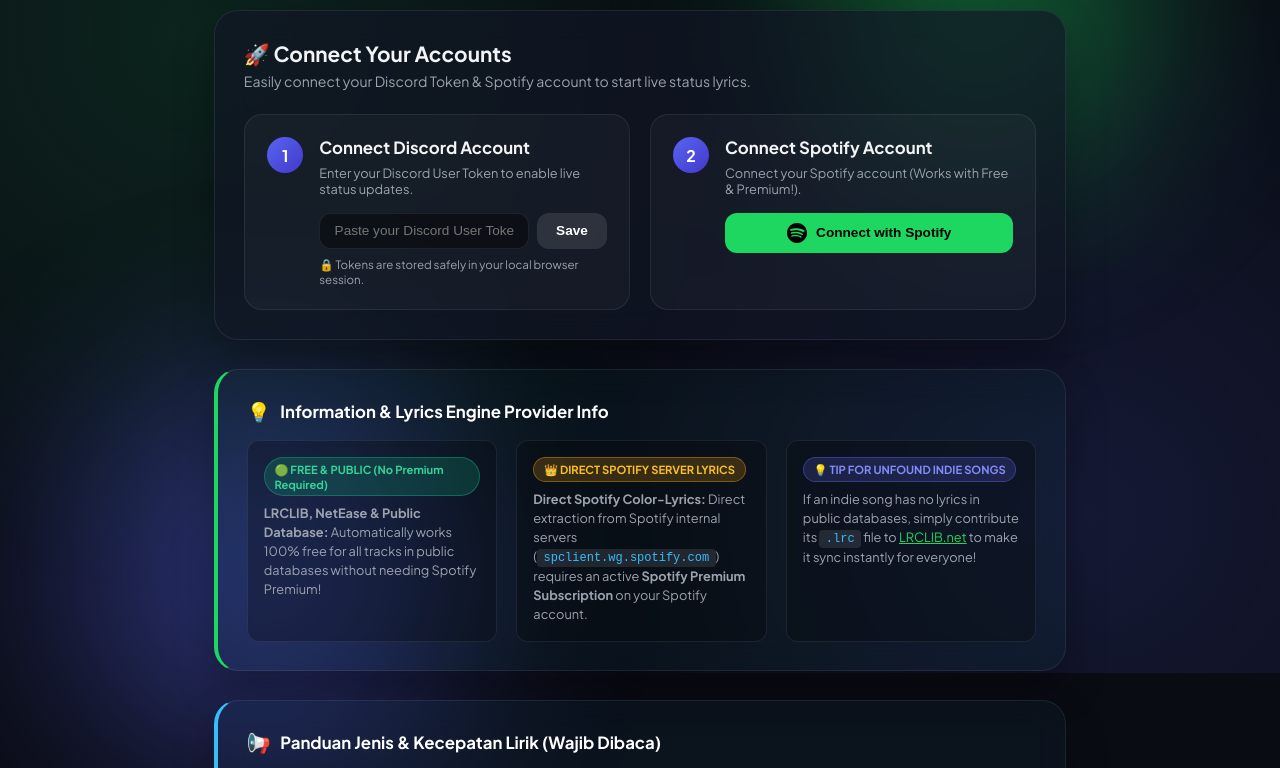
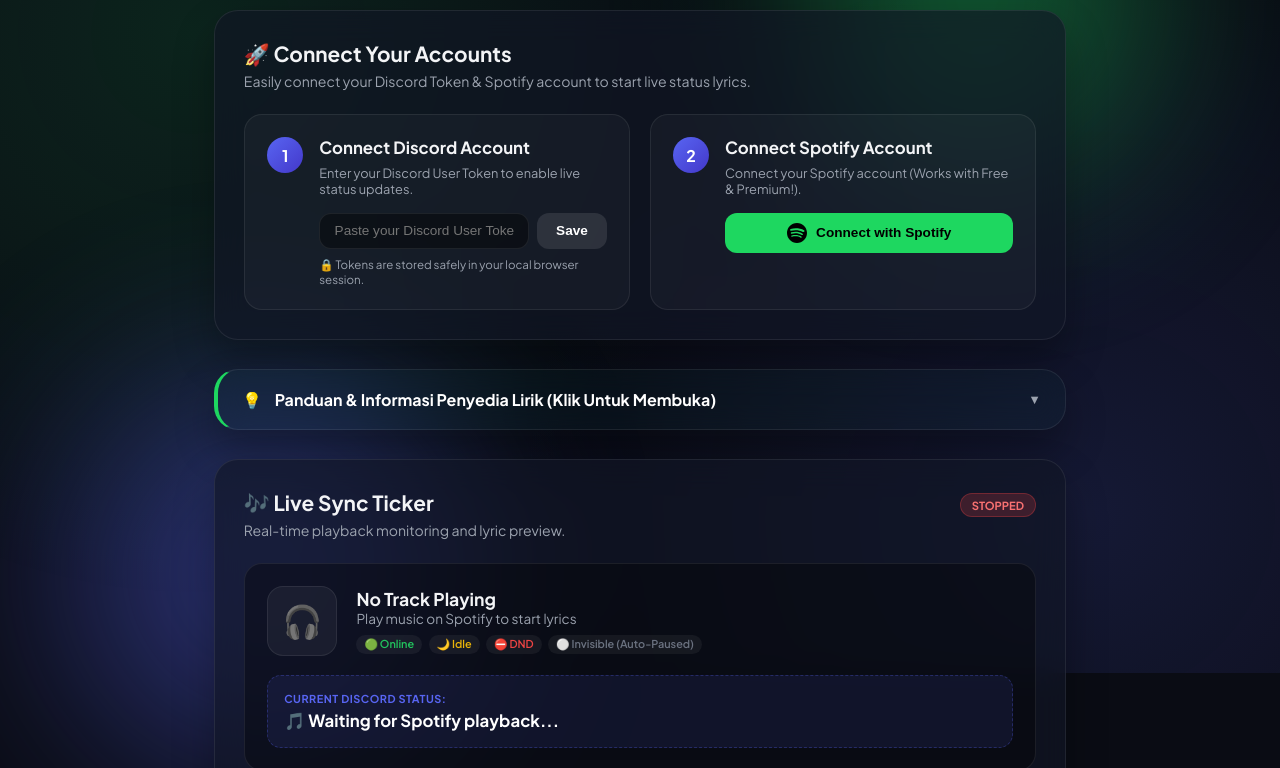
Before and after one commit to AhmadDev02/DICORD-LYRIC-SPOTIFY, a website: page public/index.html in a window 1280 px wide. Shown: the part 127-895 px from the top of the page. Drawn offline with Linux system fonts and the light colour scheme.

Commit message:
Consolidate both information sections into 1 single collapsed-by-default dropdown accordion card

```diff
--- a/public/index.html
+++ b/public/index.html
@@ -69,34 +69,40 @@
         </div>
       </section>
 
-      <!-- Information & Lyrics Engine Notice Card -->
-      <section class="card notice-card">
-        <div class="notice-header">
+      <!-- Consolidated Information & Lyrics Guide Dropdown Accordion -->
+      <section class="card notice-card notice-accordion-card">
+        <details class="notice-accordion">
+          <summary class="notice-summary">
+            <div class="summary-left">
               <span class="notice-icon">💡</span>
-          <h3>Information & Lyrics Engine Provider Info</h3>
+              <h3>Panduan & Informasi Penyedia Lirik (Klik Untuk Membuka)</h3>
             </div>
+            <span class="accordion-arrow">▼</span>
+          </summary>
+
+          <div class="accordion-content">
+            <!-- Part A: Provider & Account Info -->
+            <div class="info-section">
+              <h4 class="section-subtitle">🔑 Informasi Akun & Penyedia Lirik</h4>
               <div class="notice-grid">
                 <div class="notice-item">
-            <span class="notice-tag tag-free">🟢 FREE & PUBLIC (No Premium Required)</span>
-            <p><strong>LRCLIB, NetEase & Public Database:</strong> Automatically works 100% free for all tracks in public databases without needing Spotify Premium!</p>
+                  <span class="notice-tag tag-free">🟢 FREE & PUBLIC (Tanpa Premium)</span>
+                  <p><strong>LRCLIB, NetEase & Database Publik:</strong> Bekerja 100% gratis untuk semua lagu yang tersedia di database publik tanpa butuh Spotify Premium!</p>
                 </div>
                 <div class="notice-item">
-            <span class="notice-tag tag-premium">👑 DIRECT SPOTIFY SERVER LYRICS</span>
-            <p><strong>Direct Spotify Color-Lyrics:</strong> Direct extraction from Spotify internal servers (<code>spclient.wg.spotify.com</code>) requires an active <strong>Spotify Premium Subscription</strong> on your Spotify account.</p>
+                  <span class="notice-tag tag-premium">👑 LIRIK RESMI SERVER SPOTIFY</span>
+                  <p><strong>Direct Spotify Color-Lyrics:</strong> Ekstraksi lirik resmi langsung dari server Spotify (<code>spclient.wg.spotify.com</code>) membutuhkan langganan <strong>Spotify Premium Aktif</strong>.</p>
                 </div>
                 <div class="notice-item">
-            <span class="notice-tag tag-tip">💡 TIP FOR UNFOUND INDIE SONGS</span>
-            <p>If an indie song has no lyrics in public databases, simply contribute its <code>.lrc</code> file to <a href="https://lrclib.net" target="_blank" rel="noopener">LRCLIB.net</a> to make it sync instantly for everyone!</p>
+                  <span class="notice-tag tag-tip">💡 TIP UNTUK LAGU INDIE</span>
+                  <p>Jika lagu indie belum ada di database publik, Anda bisa meng-upload file <code>.lrc</code> di <a href="https://lrclib.net" target="_blank" rel="noopener">LRCLIB.net</a> agar langsung ter-sync untuk semua orang!</p>
                 </div>
               </div>
-      </section>
+            </div>
 
-      <!-- Panduan Kecepatan & Jenis Lirik (User-Friendly Guide) -->
-      <section class="card notice-card sync-guide-card">
-        <div class="notice-header">
-          <span class="notice-icon">📢</span>
-          <h3>Panduan Jenis & Kecepatan Lirik (Wajib Dibaca)</h3>
-        </div>
+            <!-- Part B: Sync Speed Guide -->
+            <div class="info-section margin-top-section">
+              <h4 class="section-subtitle">⏱️ Cara Kerja Kecepatan & Jenis Lirik</h4>
               <div class="sync-type-grid">
                 <div class="sync-type-box type-synced">
                   <div class="type-badge">⚡ 1. Lirik Presisi Real-Time (Synced LRC)</div>
@@ -109,6 +115,9 @@
                   <p><strong>Cara Kerja:</strong> Sistem membagi baris lirik secara merata sepanjang durasi lagu. Lirik berganti secara otomatis per 3–5 detik dari awal sampai akhir lagu.</p>
                 </div>
               </div>
+            </div>
+          </div>
+        </details>
       </section>
 
       <!-- Sync Status & Live Previewer Card -->
--- a/public/style.css
+++ b/public/style.css
@@ -477,32 +477,83 @@ input:checked + .slider:before { transform: translateX(20px); }
 }
 
 /* Information Notice Card */
-.notice-card {
+/* Information Notice Card & Accordion */
+.notice-accordion-card {
+  padding: 0 !important;
   border-left: 4px solid var(--accent-spotify);
-  background: rgba(16, 185, 129, 0.04);
+  background: rgba(16, 185, 129, 0.03);
+  overflow: hidden;
 }
 
-.notice-header {
+.notice-accordion {
+  width: 100%;
+}
+
+.notice-summary {
   display: flex;
   align-items: center;
-  gap: 0.6rem;
-  margin-bottom: 1rem;
+  justify-content: space-between;
+  padding: 1.2rem 1.5rem;
+  cursor: pointer;
+  user-select: none;
+  list-style: none;
+  transition: background 0.2s;
 }
 
-.notice-header h3 {
-  font-size: 1.05rem;
+.notice-summary::-webkit-details-marker {
+  display: none;
+}
+
+.notice-summary:hover {
+  background: rgba(255, 255, 255, 0.03);
+}
+
+.summary-left {
+  display: flex;
+  align-items: center;
+  gap: 0.8rem;
+}
+
+.summary-left h3 {
+  font-size: 1rem;
   font-weight: 700;
   color: white;
 }
 
-.notice-icon {
-  font-size: 1.2rem;
+.accordion-arrow {
+  color: var(--text-muted);
+  font-size: 0.8rem;
+  transition: transform 0.3s ease;
+}
+
+.notice-accordion[open] .accordion-arrow {
+  transform: rotate(180deg);
+  color: var(--accent-spotify);
+}
+
+.accordion-content {
+  padding: 0 1.5rem 1.5rem 1.5rem;
+  border-top: 1px solid rgba(255, 255, 255, 0.05);
+}
+
+.section-subtitle {
+  font-size: 0.9rem;
+  font-weight: 700;
+  color: #38bdf8;
+  margin-top: 1.2rem;
+  margin-bottom: 0.8rem;
+}
+
+.margin-top-section {
+  margin-top: 1.5rem;
+  padding-top: 1rem;
+  border-top: 1px dashed rgba(255, 255, 255, 0.08);
 }
 
 .notice-grid {
   display: grid;
   grid-template-columns: repeat(auto-fit, minmax(240px, 1fr));
-  gap: 1.2rem;
+  gap: 1rem;
 }
 
 .notice-item {
@@ -558,16 +609,10 @@ input:checked + .slider:before { transform: translateX(20px); }
   border: 1px solid rgba(99, 102, 241, 0.4);
 }
 
-/* User-Friendly Sync Speed Guide */
-.sync-guide-card {
-  border-left: 4px solid #38bdf8;
-  background: rgba(56, 189, 248, 0.04);
-}
-
 .sync-type-grid {
   display: grid;
   grid-template-columns: repeat(auto-fit, minmax(280px, 1fr));
-  gap: 1.2rem;
+  gap: 1rem;
 }
 
 .sync-type-box {
```
Lines whose indentation alone changed are shown as unchanged.
